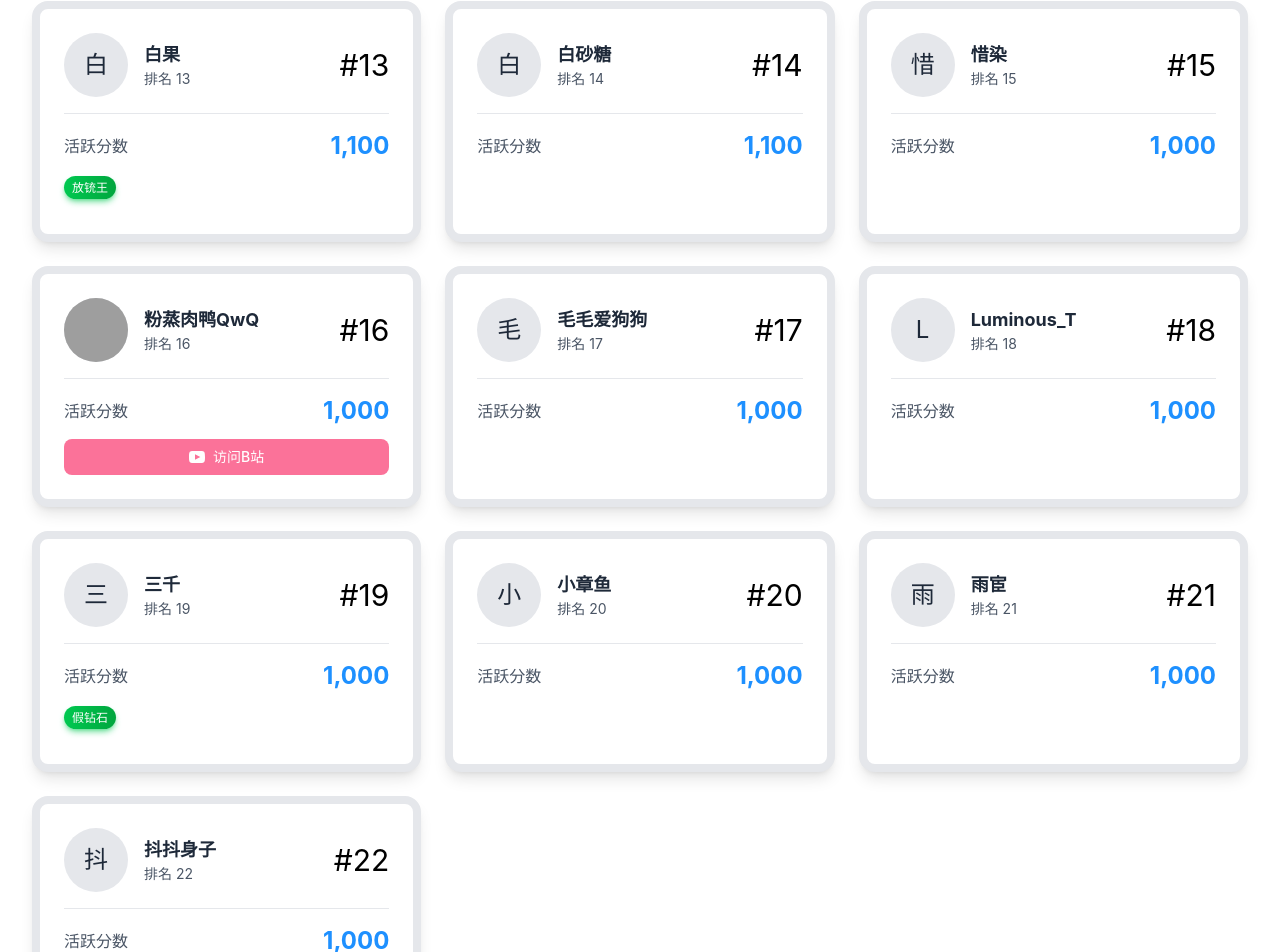
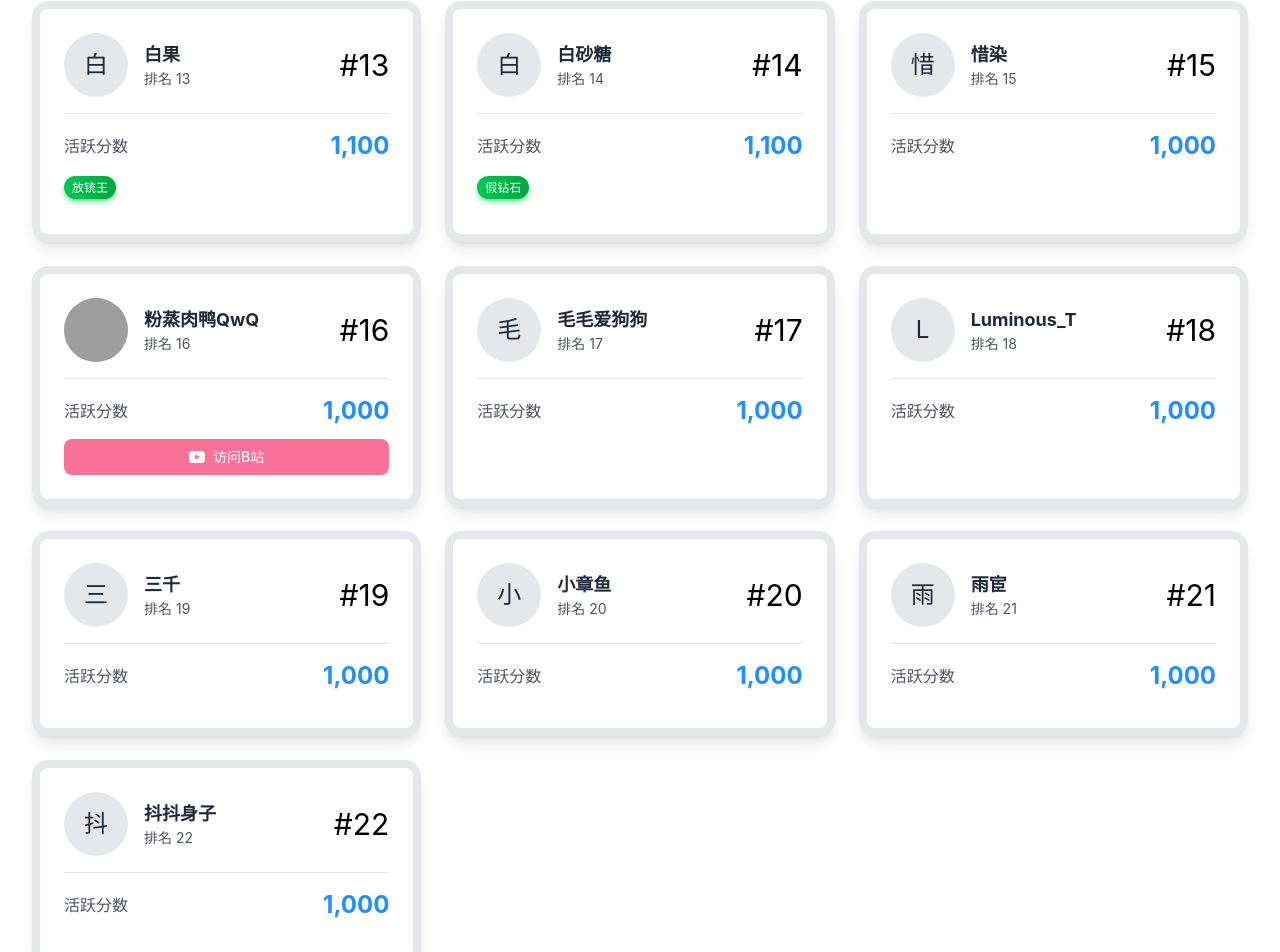
Before and after one commit to somali0128/sscup, a React (Vite) app: page / in a window 1280 px wide. Shown: the part 2647-3599 px from the top of the page. Built offline with nearby package versions, Linux system fonts and the light colour scheme; grey boxes are pictures that could not be loaded; a web font is replaced by a local one.

Commit message:
fix user tag bug

```diff
--- a/src/data/mockData.js
+++ b/src/data/mockData.js
@@ -214,7 +214,6 @@ export const leaderboardData = [
     avatar: '',
     bilibiliLink: '',
     honorTags: [
-      { name: '假钻石', description: '在捍卫者表现过于唐', rarity: 'green' },
     ]
   },
   {
@@ -233,6 +232,7 @@ export const leaderboardData = [
     avatar: '',
     bilibiliLink: '',
     honorTags: [
+      { name: '假钻石', description: '在捍卫者表现过于唐', rarity: 'green' },
     ]
   },
   {
```
